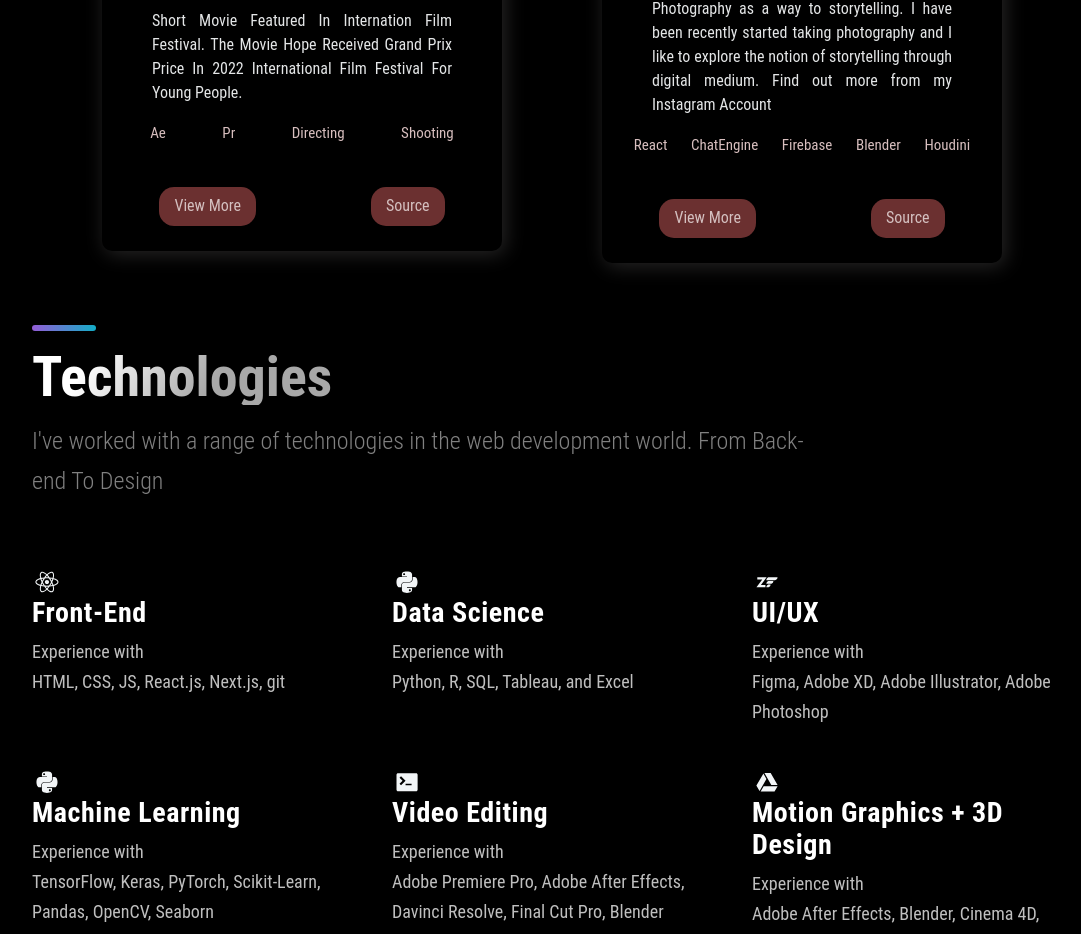
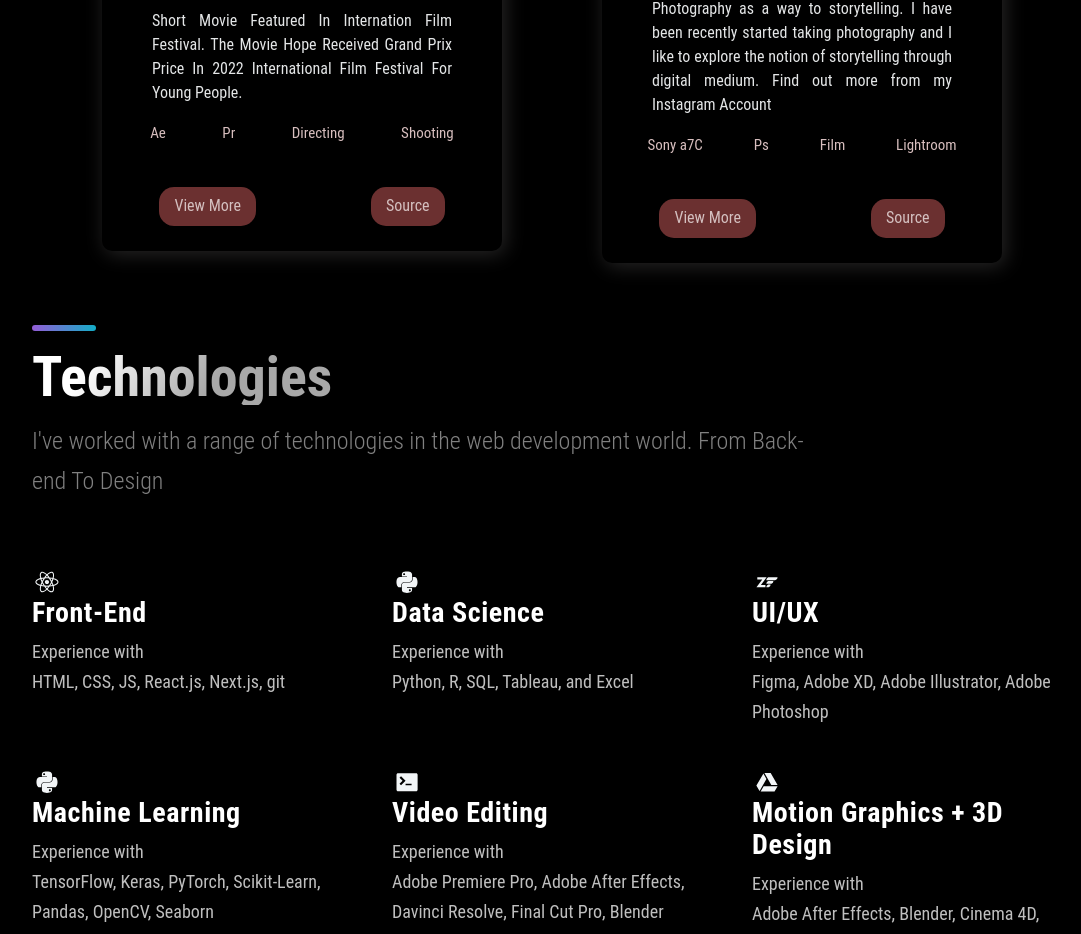
Before and after one commit to Rdnbt/ReactWeb, a Next.js app: page / in a window 1280 px wide. Shown: the part 2699-3633 px from the top of the page, without its empty margins (88-1169 px from the left). Built offline with nearby package versions, Linux system fonts and the light colour scheme.

Commit message:
Added new skill

```diff
--- a/src/constants/constants.js
+++ b/src/constants/constants.js
@@ -50,7 +50,7 @@ export const projects = [
     title: 'Photography',
     description: "Photography as a way to storytelling. I have been recently started taking photography and I like to explore the notion of storytelling through digital medium. Find out more from my Instagram Account",
     image: '/images/dolgi2.jpg',
-    tags: ['React', 'ChatEngine', 'Firebase', 'Blender', 'Houdini'],
+    tags: ['Sony a7C', 'Ps', 'Film', 'Lightroom'],
     source: 'https://www.instagram.com/curatorshelf/',
     visit: 'https://www.instagram.com/curatorshelf/',
     id: 3,
```
